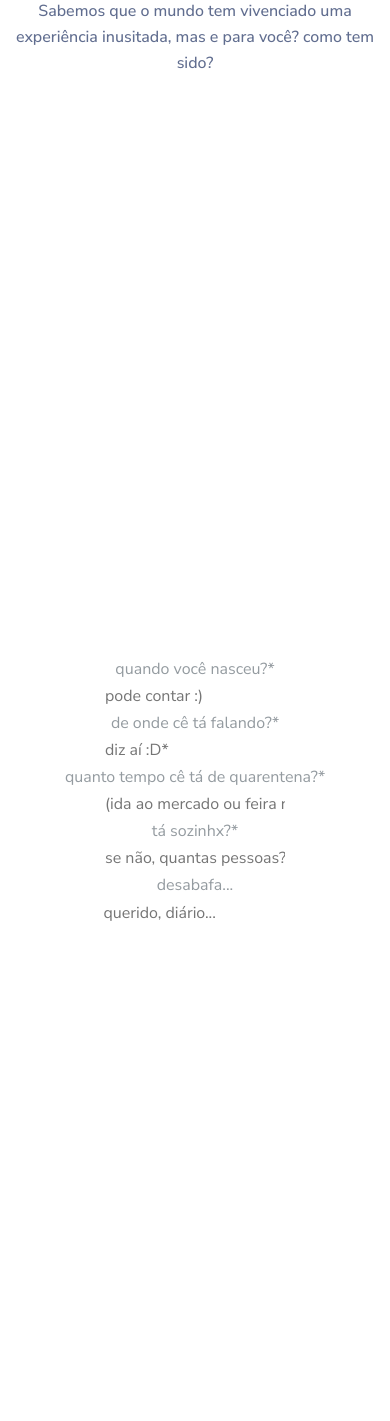
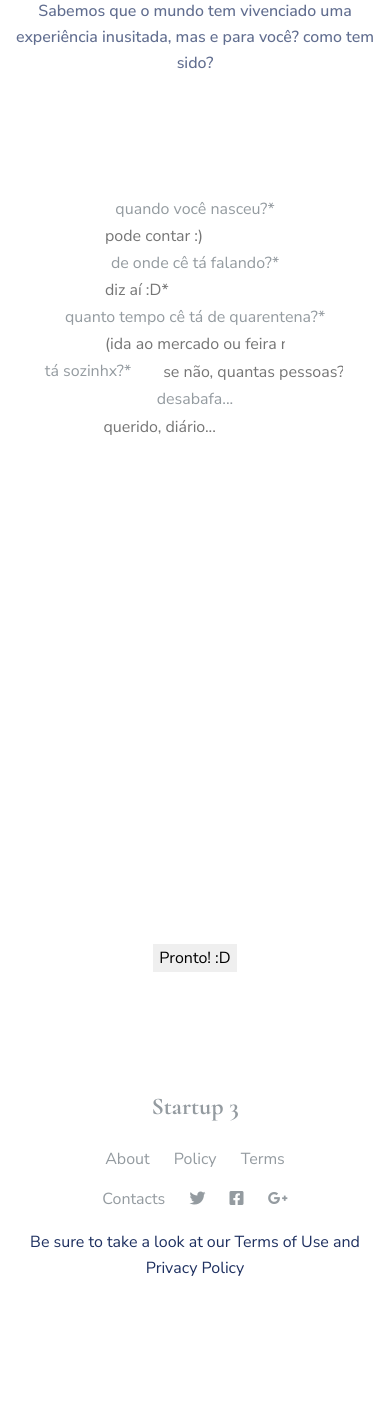
Before and after one commit to guibullejos/comotaaquarentena, a PHP site: page / in a window 390 px wide. Shown: the part 133-1554 px from the top of the page. After the commit the page ends 1409 px from the top, so only its background shows below. Run offline with PHP 8.4, Linux system fonts and the light colour scheme; some libraries are stand-ins or nearby versions.

Commit message:
Update style.css

```diff
--- a/css/style.css
+++ b/css/style.css
@@ -582,7 +582,7 @@ b, strong {
 }
 @media (max-width: 1199.98px) {
   .form_2 form {
-    padding: 500px 0;
+    padding: 40px 0;
   }
   .form_2 .buttons {
     margin-top: 10px;
@@ -594,7 +594,7 @@ b, strong {
 }
 @media (max-width: 575.98px) {
   .form_2 form {
-    max-width: 290px;
+    max-width: 500px;
     margin: 0 auto;
   }
 }
```
